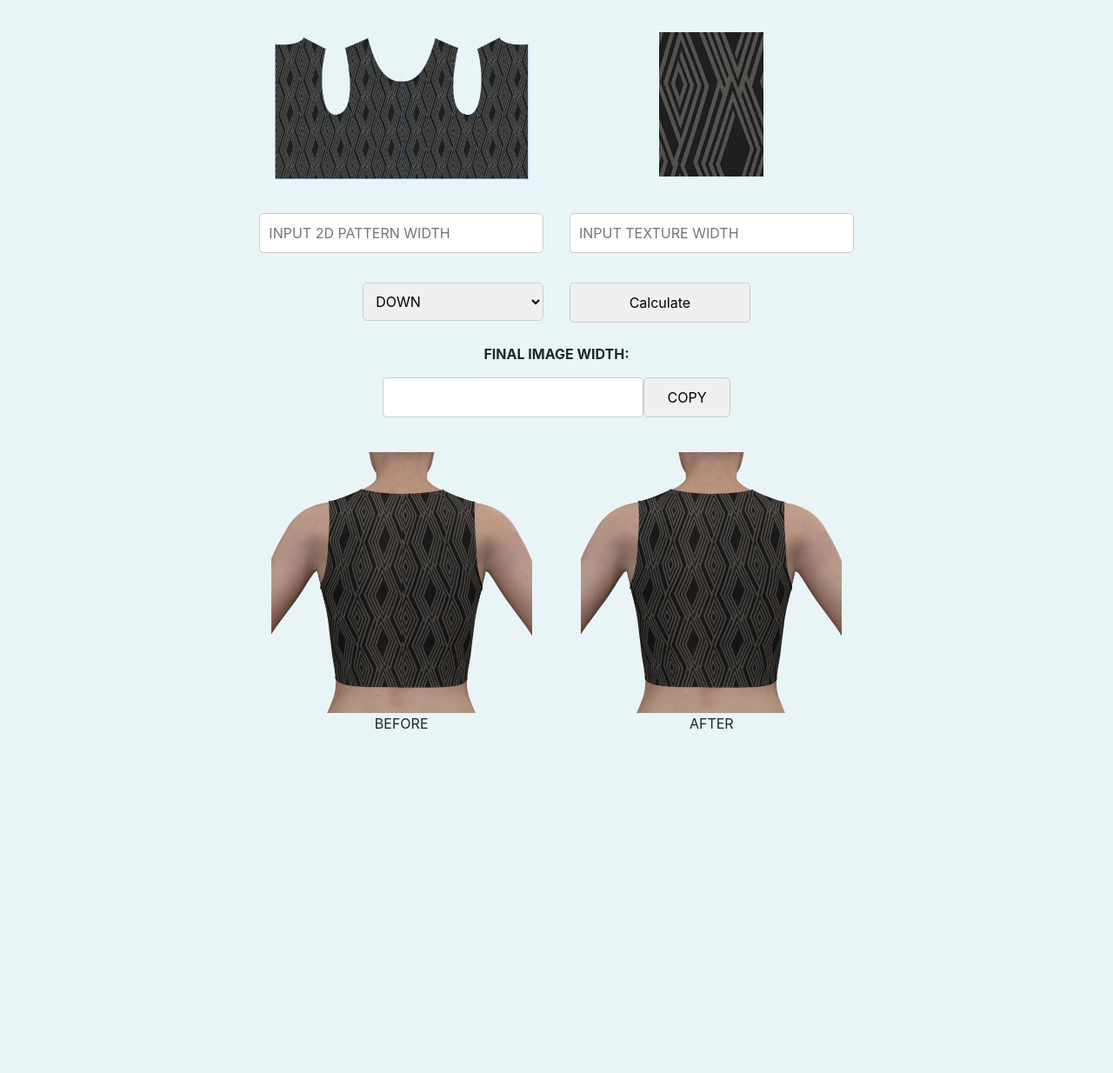
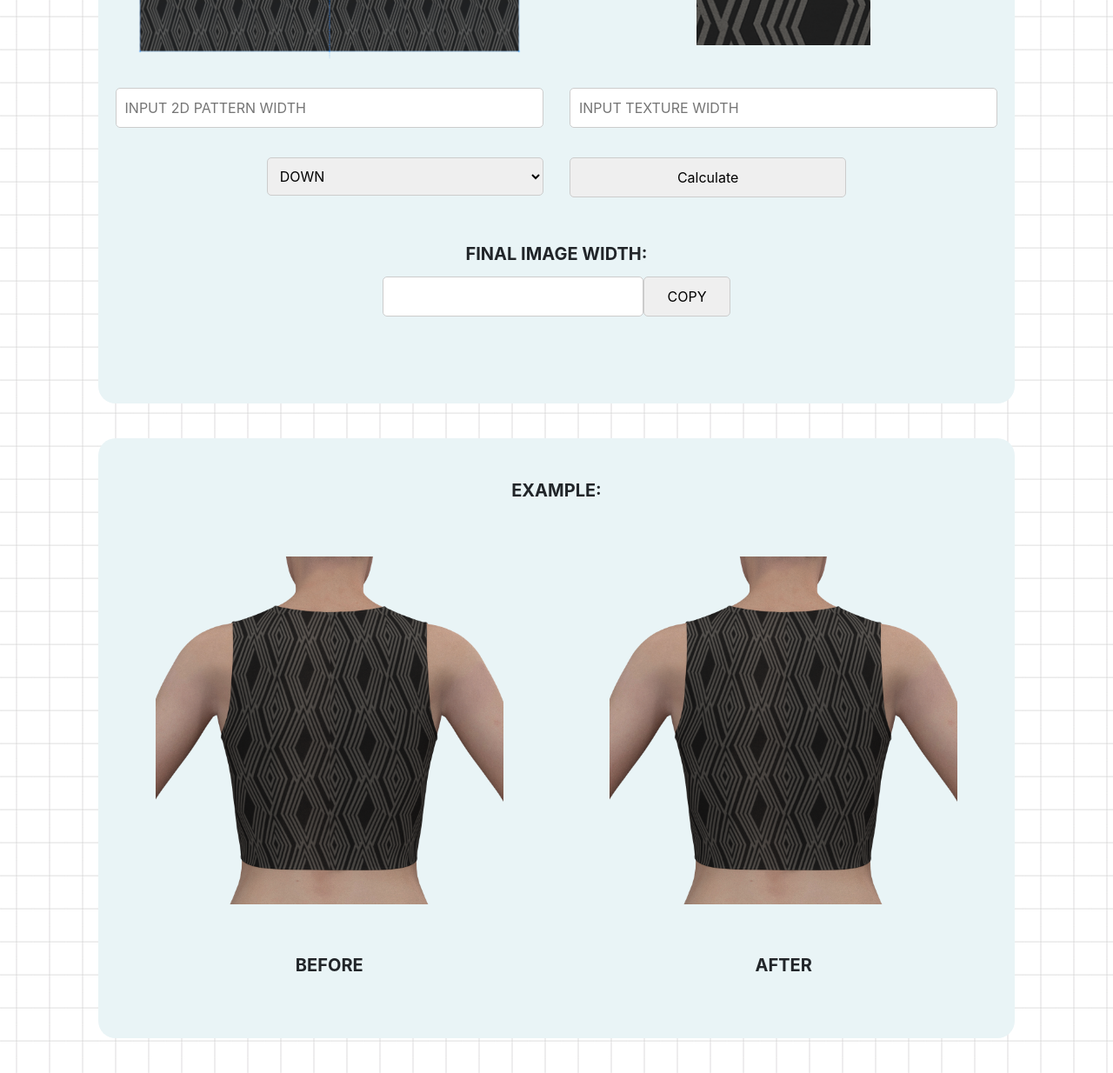
Before and after one commit to anetaObrochta/SeamlessTextureCalc, a Flask app: page / in a window 1280 px wide. Shown: the whole page at 87% size. Before the commit the page ends 838 px from the top, so only its background shows below. Run offline with Flask 3, Linux system fonts and the light colour scheme; some libraries are stand-ins or nearby versions.

Commit message:
Added background image, seperating containers, layout adjustment

```diff
--- a/static/stylesheets.css
+++ b/static/stylesheets.css
@@ -1,19 +1,46 @@
 
 body {
-    background-color: #E9F4F7;
+    background-image: url('/static/1x1_Grid_50_Opacity_Small.png');
+    background-repeat: repeat;
+    background-color: #FFFFFF;
+}
+
+.calculation-container {
+    background-color: #E9F4F6;
+    padding: 20px;              /* Adds some space around the content inside the container */
+    margin: 40px 0; /* Add some vertical spacing between containers */
+    border-radius: 20px;        /* Rounds the corners of the container */
+}
+
+.example-images-container {
+    background-color: #E9F4F6;
+    padding: 20px;              /* Adds some space around the content inside the container */
+    margin: 40px 0; /* Add some vertical spacing between containers */
+    border-radius: 20px;        /* Rounds the corners of the container */
+}
+
+.title-text {
+    font-size: 60px;
 }
 
 .image-placeholder {
+    margin-top: 60px;
     width: 100%;
-    max-width: 300px;
+    max-width: 450px;
     height: auto;
-
 }
 
 .rectangle-image {
-    width: 120px;
-    height: 166px;
+    margin-top: 60px;
+    width: 200px;
+    height: 246px;
+}
 
+.square-image {
+    margin-top: 60px;
+    width: 400px;
+    height: 400px;
+    margin-bottom: 30px;
 }
 
 input[type="text"], select, button {
@@ -29,18 +56,30 @@ input[type="text"], select, button {
 }
 
 .final-width-label {
+    margin-top: 50px;
+    padding: 0px;
     text-align: center;
-    font-weight: bold; /* this makes the text bold */
-    margin-bottom: 5px; /* adds a bit of space below the label */
+    font-size: 20px;
+    font-weight: bold;
+    margin-bottom: 1px; /* adds a bit of space below the label */
+}
+
+.example-label {
+    margin-top: 25px;
+    padding: 0px;
+    text-align: center;
+    font-size: 20px;
+    font-weight: bold;
+    margin-bottom: 1px; /* adds a bit of space below the label */
 }
 
 .flex-container {
     display: flex;
     justify-content: center;
     align-items: center;
-    margin-bottom: 40px;  /* Adjust the value */
+    margin-bottom: 80px;
 }
 
 .wide-button {
-    width: 100px; /* adjust as needed */
+    width: 100px;
 }
--- a/templates/index.html
+++ b/templates/index.html
@@ -3,8 +3,12 @@
 
 {% block content %}
 <form action="/" method="POST">
+
 <div class="container mt-5">
-    <h1 class="text-center mb-5">SEAMLESS TEXTURE CALCULATOR</h1>
+    <h1 class="text-center title-text">SEAMLESS TEXTURE CALCULATOR</h1>
+</div>
+
+<div class="calculation-container">
 
 {% with messages = get_flashed_messages() %}
     {% if messages %}
@@ -46,26 +50,27 @@
         </div>
     </div>
 
+    <div class="col-md-12 text-center">
 
-<div class="col-md-12 text-center">
     <div class="final-width-label">FINAL IMAGE WIDTH:</div>
     <div class="flex-container">
         <input type="text" class="calculated-output" id="result" value="{% if final_width %}{{ final_width }}{% endif %}" readonly style="width: 300px;"> <!-- Adjust the width value as needed -->
         <button id="copyButton" class="wide-button">COPY</button>
     </div>
 </div>
-
+</div>
+<div class="example-images-container">
+    <p class="example-label">EXAMPLE:</p>
     <div class="row mb-5">
         <div class="col-md-6">
-            <img src="{{ url_for('static', filename='images/Not_Seamless_Render_No_BackG.png') }}" class="image-placeholder">
-            <p class="text-center">BEFORE</p>
+            <img src="{{ url_for('static', filename='images/Not_Seamless_Render_No_BackG.png') }}" class="square-image">
+            <p class="example-label">BEFORE</p>
         </div>
         <div class="col-md-6">
-            <img src="{{ url_for('static', filename='images/Seamless_Render_No_BackG.png') }}" class="image-placeholder">
-            <p class="text-center">AFTER</p>
+            <img src="{{ url_for('static', filename='images/Seamless_Render_No_BackG.png') }}" class="square-image">
+            <p class="example-label">AFTER</p>
         </div>
     </div>
-
 </div>
 
 <script>
```
Also changed, not shown: static/1x1_Grid_50_Opacity_Small.png (added).
